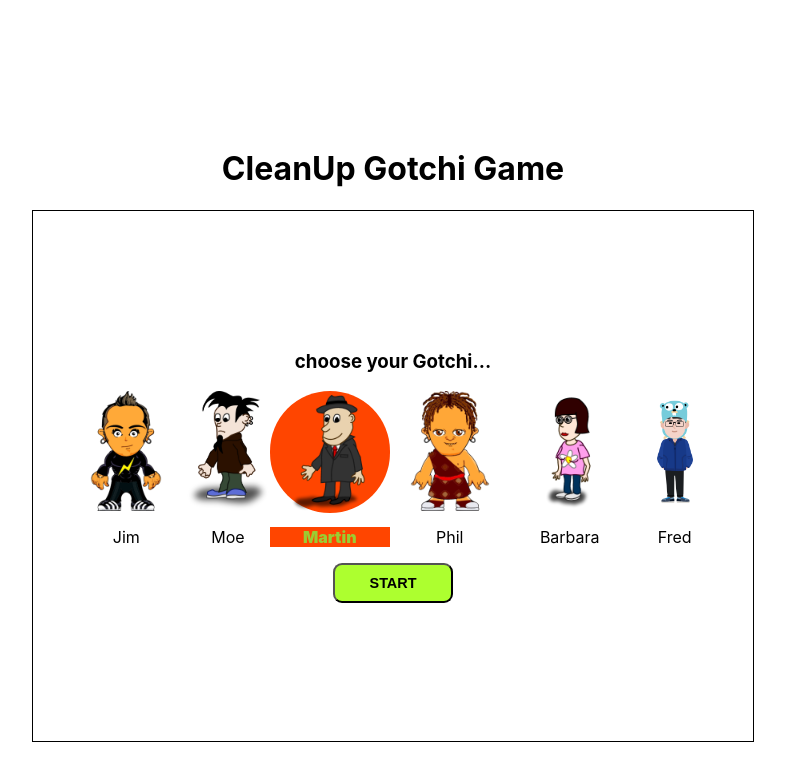
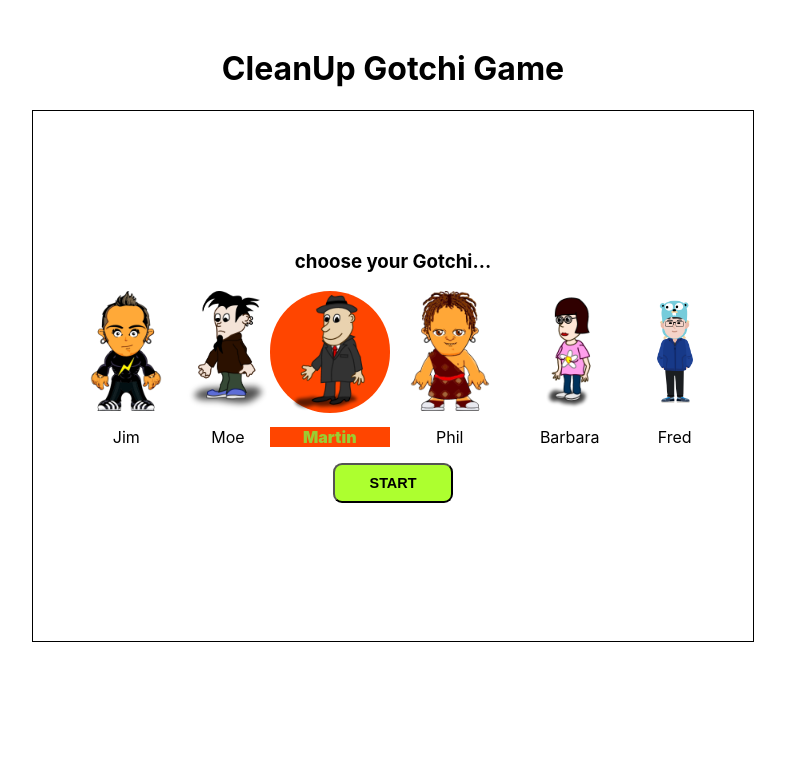
Before and after one commit to rupertberlin/hackathon05-22-CleanupGotchi, a React (Create React App) app: page /choose-gotchi in a window 1280 px wide. Shown: the top 780 px of the page, without its empty margins (247-1032 px from the left). Built offline with nearby package versions, Linux system fonts and the light colour scheme.

Commit message:
added some gamplay scene work

```diff
--- a/src/App.css
+++ b/src/App.css
@@ -9,7 +9,7 @@
 
 body {
   text-align: center;
-  padding-top: 10%;
+  padding-top: 28px;
 }
 
 .game-container{
```
